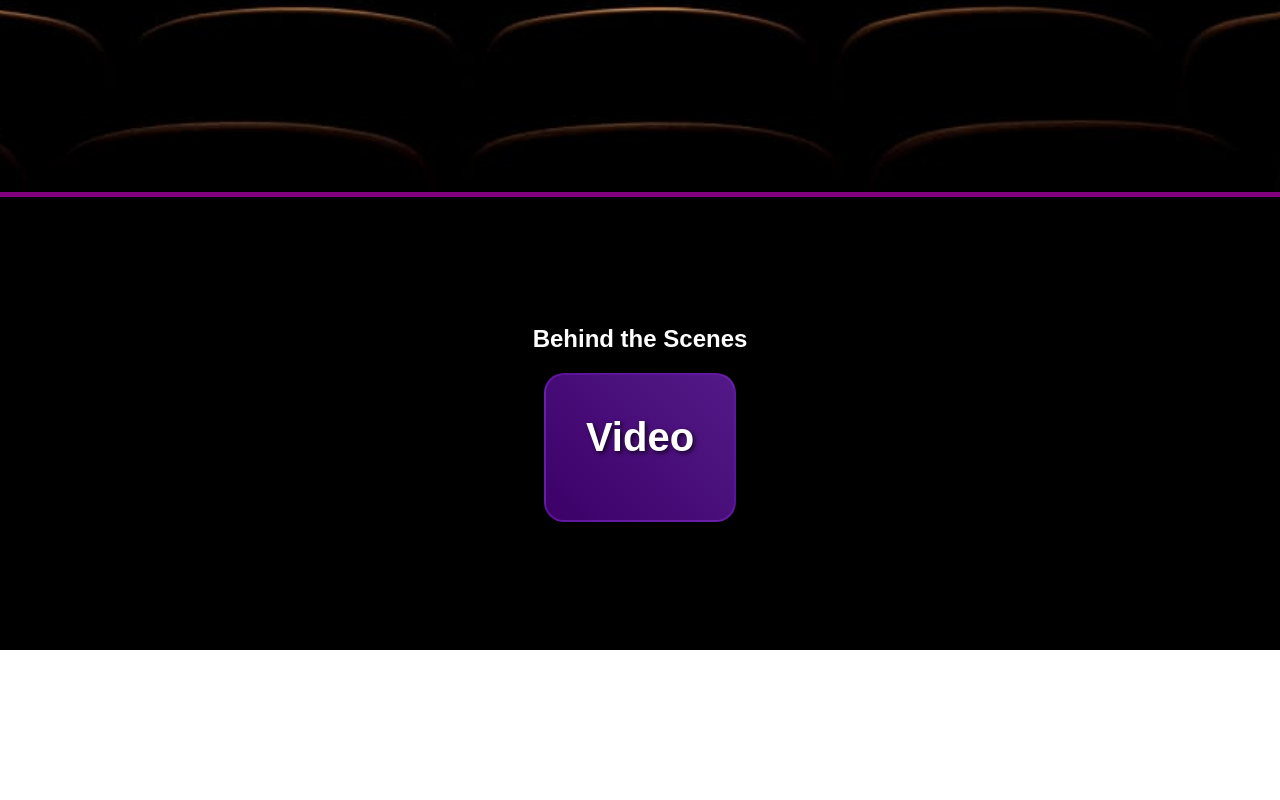
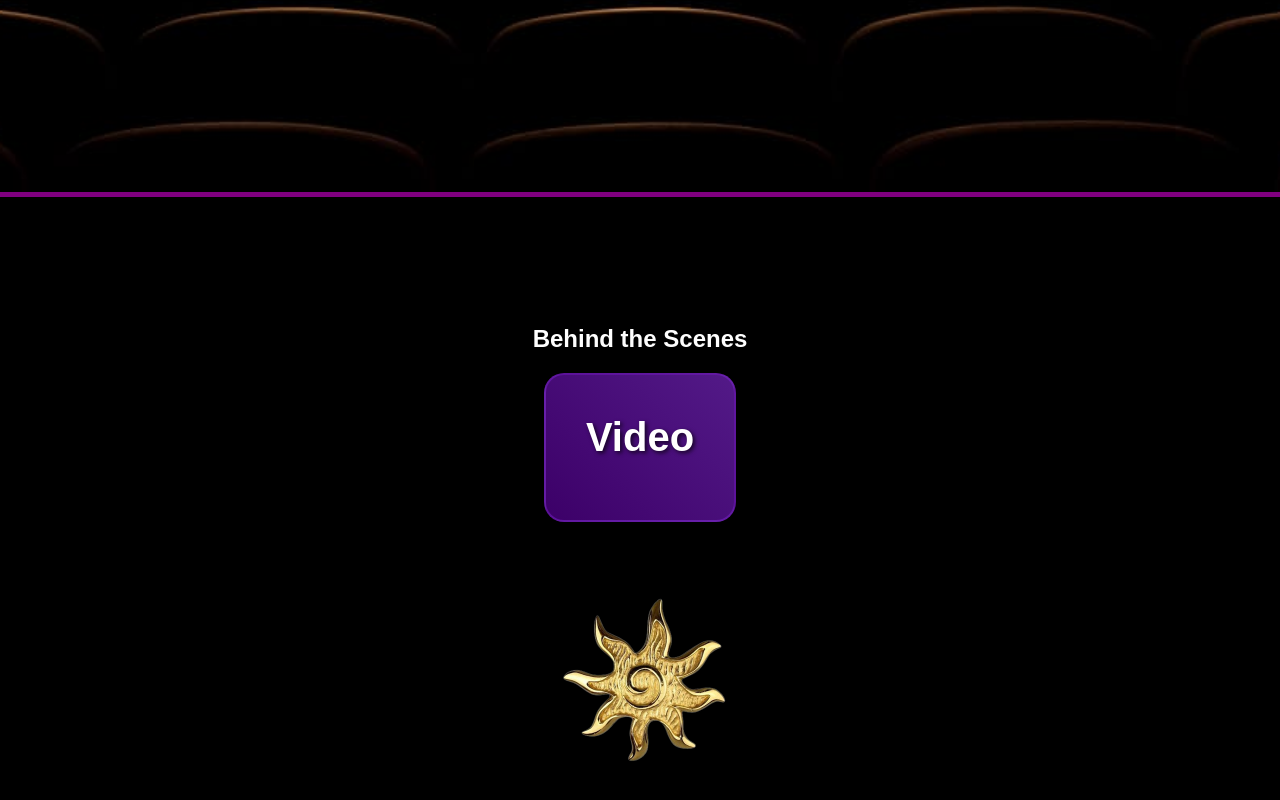
Before and after one commit to enghenzoo/Project, a plain HTML site: page index.html in a window 1280 px wide. Shown: the part 2256-3056 px from the top of the page. Before the commit the page ends 2906 px from the top, so only its background shows below. Drawn offline with Linux system fonts and the light colour scheme.

Commit message:
the rotating desing

```diff
--- a/index.html
+++ b/index.html
@@ -67,6 +67,9 @@
       <h2>Behind the Scenes</h2>
       <div class="behind-scenes">
         <h2>Video</h2>
+      </div>
+      <div class="img-container">
+        <img src="design.png" alt="" class="design" />
       </div>
     </section>
     <script>
--- a/style.css
+++ b/style.css
@@ -229,6 +229,7 @@ main {
     transform: translateY(-10px) rotate(2deg);
   }
 }
+
 .behind-the-scenes {
   background-color: #000;
   padding: 10%;
@@ -239,6 +240,7 @@ main {
   align-items: center;
   gap: 20px;
   border-top: purple 5px solid;
+  overflow-y: hidden;
 }
 
 .behind-scenes {
@@ -260,6 +262,30 @@ main {
   color: #fff;
   margin-bottom: 20px;
   text-shadow: 2px 2px 4px rgba(0, 0, 0, 0.7);
+}
+
+.img-container {
+  display: flex;
+  justify-content: center;
+  align-items: center;
+  margin-top: 20px;
+  animation: rotate 10s linear infinite;
+  transform: rotate(0deg);
+}
+
+.img-container img {
+  width: 50%;
+  height: auto;
+  border-radius: 10px;
+  box-shadow: 0 5px 15px rgba(0, 0, 0, 0.3);
+}
+@keyframes rotate {
+  from {
+    transform: rotate(0deg);
+  }
+  to {
+    transform: rotate(360deg);
+  }
 }
 
 @keyframes fadeIn {
```
